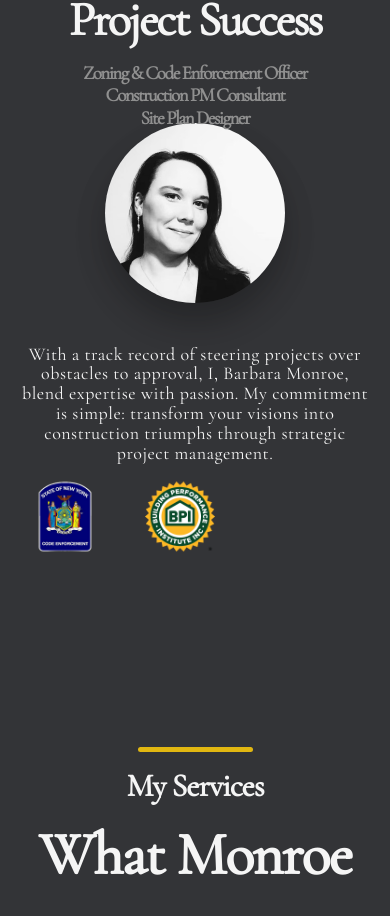
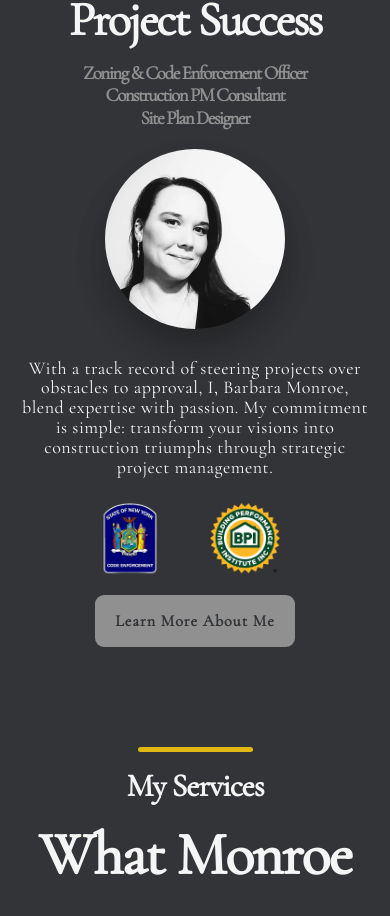
Before and after one commit to Caleb-Rogers/bmonroe-consulting, a Next.js app: page / in a window 390 px wide. Shown: the part 977-1893 px from the top of the page. Built offline with nearby package versions, Linux system fonts and the light colour scheme.

Commit message:
Some About Section Responsiveness

```diff
--- a/src/components/AboutSection/AboutSection.css
+++ b/src/components/AboutSection/AboutSection.css
@@ -243,7 +243,7 @@ body {
 }
 
 .about-sec-img {
-  width: 75%;
+  width: 140%;
   height: auto;
   border-radius: 50%;
   box-shadow: 0 16px 30px 0 rgba(0, 0, 0, 0.16),
@@ -269,9 +269,12 @@ body {
     font-size: 2.7rem;
     margin: 0.5rem 14rem 0 0;
   }
-  .about-sec-btn .tertiary-btn {
+  .about-sec-btn {
+    padding: 1.8rem 0;
+  }
+  .tertiary-btn {
     font-size: 2.3rem;
-    padding: 2rem 3rem;
+    padding: 2.4rem 4rem;
   }
   .about-sec-img-box {
     transform: translate(-2%, 5%);
@@ -298,9 +301,12 @@ body {
     font-size: 2.6rem;
     margin: 0.5rem 12rem 0 0;
   }
-  .about-sec-btn .tertiary-btn {
+  .about-sec-btn {
+    padding: 1.8rem 0;
+  }
+  .tertiary-btn {
     font-size: 2.2rem;
-    padding: 2rem 3rem;
+    padding: 2.4rem 4rem;
   }
   .about-sec-img-box {
     transform: translate(2%, 4%);
@@ -327,9 +333,12 @@ body {
     font-size: 2.4rem;
     margin: 0.5rem 10rem 0 0;
   }
-  .about-sec-btn .tertiary-btn {
+  .about-sec-btn {
+    padding: 1.8rem 0;
+  }
+  .tertiary-btn {
     font-size: 2rem;
-    padding: 2rem 3rem;
+    padding: 2.4rem 4rem;
   }
   .about-sec-img-box {
     transform: translate(2%, 5%);
@@ -407,15 +416,20 @@ body {
   .about-sec-cta {
     display: flex;
     flex-direction: column;
-    justify-content: center;
+    align-items: center;
+    transform: translate(0, 80%);
   }
   .about-sec-btn {
-    margin: 0 0 0 0;
-    transform: translate(0, 790%);
+    padding: 1.8rem 0;
+    transform: translate(0, 120%);
+  }
+  .tertiary-btn {
+    font-size: 2rem;
+    padding: 2.4rem 4rem;
   }
   .about-sec-icons {
     margin-left: 30px;
-    transform: translate(0, 215%);
+    transform: translate(0, 85%);
   }
   .about-sec-icon-group {
     align-items: center;
@@ -427,7 +441,7 @@ body {
     text-align: center;
     margin: 4rem 0 0;
     padding: 0 0 8rem;
-    transform: translate(0, -105%);
+    transform: translate(0, -117%);
   }
   .about-sec-img {
     width: 60%;
@@ -440,14 +454,8 @@ body {
   .about-sec-description {
     transform: translate(0, 140%);
   }
-  .about-sec-btn {
-    transform: translate(0, 800%);
-  }
-  .about-sec-icons {
-    transform: translate(0, 215%);
-  }
   .about-sec-img-box {
-    transform: translate(0, -115%);
+    transform: translate(0, -127%);
   }
 }
 
@@ -466,33 +474,21 @@ body {
     padding: 0 6rem 2rem;
     transform: translate(0, 180%);
   }
-  .about-sec-btn {
-    transform: translate(0, 740%);
-  }
   .about-sec-btn .tertiary-btn {
     font-size: 2.1rem;
     padding: 1.8rem 2.8rem;
   }
-  .about-sec-icons {
-    transform: translate(0, 215%);
-  }
   .about-sec-img-box {
-    transform: translate(0, -107%);
+    transform: translate(0, -115%);
   }
 }
 
 @media only screen and (max-width: 741px) {
   .about-sec-description {
-    transform: translate(0, 155%);
-  }
-  .about-sec-btn {
-    transform: translate(0, 765%);
-  }
-  .about-sec-icons {
-    transform: translate(0, 222%);
+    transform: translate(0, 150%);
   }
   .about-sec-img-box {
-    transform: translate(0, -110%);
+    transform: translate(0, -125%);
   }
 }
 
@@ -509,20 +505,14 @@ body {
   .about-sec-description {
     font-size: 2rem;
     padding: 0 4rem 2rem;
-    transform: translate(0, 200%);
-  }
-  .about-sec-btn {
-    transform: translate(0, 805%);
+    transform: translate(0, 210%);
   }
   .about-sec-btn .tertiary-btn {
     font-size: 1.8rem;
     padding: 1.6rem 2.6rem;
   }
-  .about-sec-icons {
-    transform: translate(0, 205%);
-  }
   .about-sec-img-box {
-    transform: translate(0, -132%);
+    transform: translate(0, -125%);
   }
   .about-sec-img {
     width: 55%;
@@ -531,7 +521,7 @@ body {
 
 @media only screen and (max-width: 605px) {
   .about-sec-description {
-    transform: translate(0, 165%);
+    transform: translate(0, 170%);
   }
 }
 
@@ -548,20 +538,14 @@ body {
   .about-sec-description {
     font-size: 1.8rem;
     padding: 0 2rem 2rem;
-    transform: translate(0, 175%);
-  }
-  .about-sec-btn {
-    transform: translate(0, 880%);
+    transform: translate(0, 185%);
   }
   .about-sec-btn .tertiary-btn {
     font-size: 1.6rem;
     padding: 1.4rem 2.2rem;
   }
-  .about-sec-icons {
-    transform: translate(0, 195%);
-  }
   .about-sec-img-box {
-    transform: translate(0, -155%);
+    transform: translate(0, -145%);
   }
   .about-sec-img {
     width: 50%;
@@ -580,17 +564,11 @@ body {
   }
   .about-sec-description {
     font-size: 1.9rem;
-    transform: translate(0, 145%);
-  }
-  .about-sec-btn {
-    transform: translate(0, 850%);
+    transform: translate(0, 150%);
   }
   .about-sec-btn .tertiary-btn {
     font-size: 1.7rem;
     padding: 1.3rem 2rem;
-  }
-  .about-sec-icons {
-    transform: translate(0, 205%);
   }
   .about-sec-img-box {
     transform: translate(0, -135%);
@@ -610,20 +588,14 @@ body {
   }
   .about-sec-description {
     font-size: 1.8rem;
-    transform: translate(0, 145%);
-  }
-  .about-sec-btn {
-    transform: translate(0, 850%);
+    transform: translate(0, 155%);
   }
   .about-sec-btn .tertiary-btn {
     font-size: 1.6rem;
     padding: 1.6rem 2rem;
   }
-  .about-sec-icons {
-    transform: translate(0, 190%);
-  }
   .about-sec-img-box {
-    transform: translate(0, -140%);
+    transform: translate(0, -130%);
   }
 }
 
@@ -639,19 +611,13 @@ body {
   }
   .about-sec-description {
     font-size: 1.6rem;
-    transform: translate(0, 140%);
-  }
-  .about-sec-btn {
-    transform: translate(0, 760%);
+    transform: translate(0, 170%);
   }
   .about-sec-img {
     width: 175px;
   }
-  .about-sec-icons {
-    transform: translate(0, 165%);
-  }
   .about-sec-img-box {
-    transform: translate(0, -147%);
+    transform: translate(0, -135%);
   }
 }
 
@@ -667,19 +633,13 @@ body {
   }
   .about-sec-description {
     font-size: 1.4rem;
-    transform: translate(0, 165%);
-  }
-  .about-sec-btn {
-    transform: translate(0, 775%);
+    transform: translate(0, 190%);
   }
   .about-sec-img {
     width: 170px;
   }
-  .about-sec-icons {
-    transform: translate(0, 175%);
-  }
   .about-sec-img-box {
-    transform: translate(0, -157%);
+    transform: translate(0, -145%);
   }
 }
 
@@ -695,33 +655,21 @@ body {
   }
   .about-sec-description {
     font-size: 1.3rem;
-    transform: translate(0, 165%);
-  }
-  .about-sec-btn {
-    transform: translate(0, 750%);
+    transform: translate(0, 195%);
   }
   .about-sec-img {
     width: 160px;
   }
-  .about-sec-icons {
-    transform: translate(0, 165%);
-  }
   .about-sec-img-box {
-    transform: translate(0, -175%);
+    transform: translate(0, -160%);
   }
 }
 
-@media only screen and (max-width: 274px) {
+@media only screen and (max-width: 275px) {
   .about-sec-description {
-    transform: translate(0, 150%);
-  }
-  .about-sec-btn {
-    transform: translate(0, 750%);
-  }
-  .about-sec-icons {
-    transform: translate(0, 170%);
+    transform: translate(0, 175%);
   }
   .about-sec-img-box {
-    transform: translate(0, -175%);
+    transform: translate(0, -160%);
   }
 }
```
